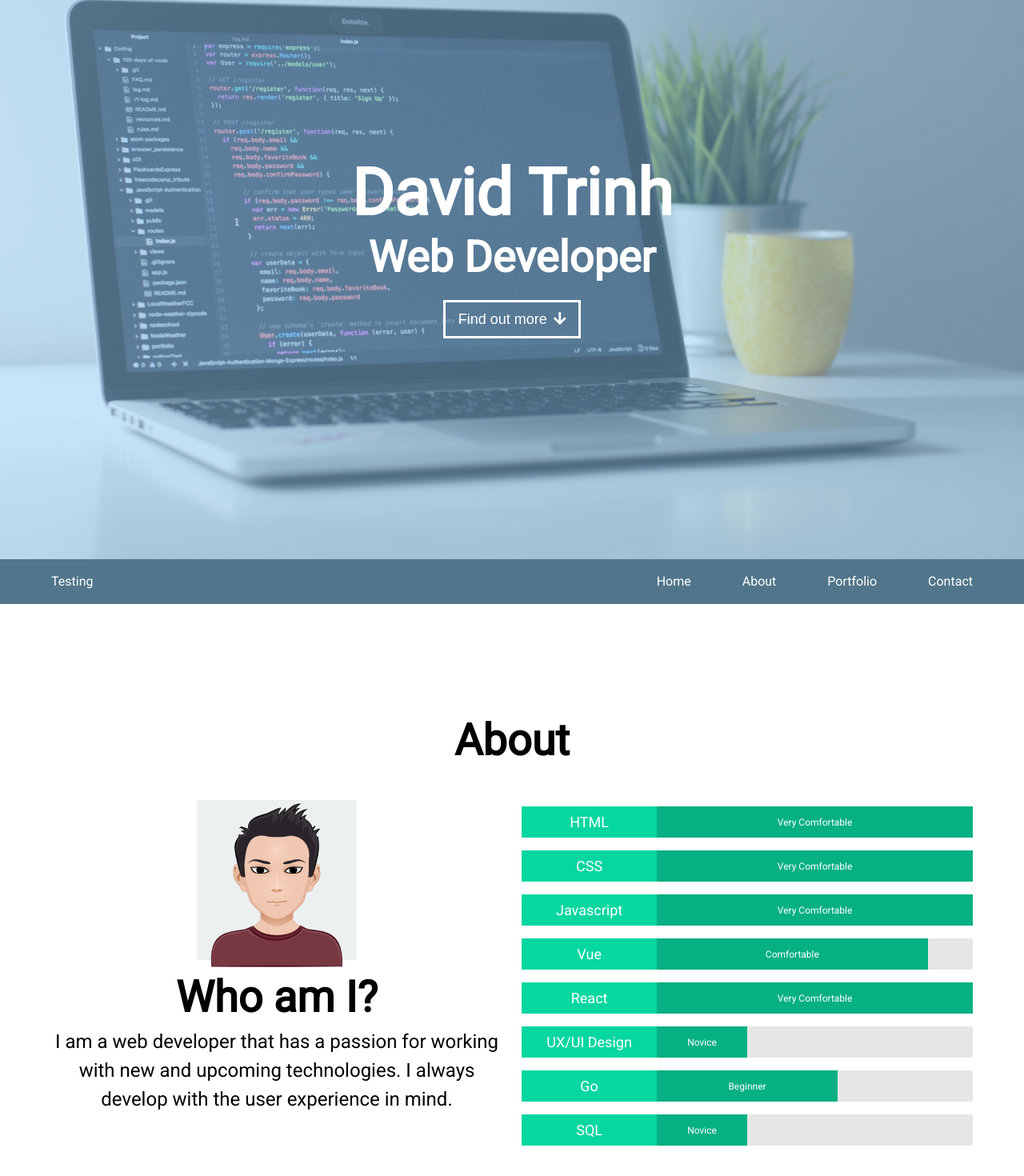
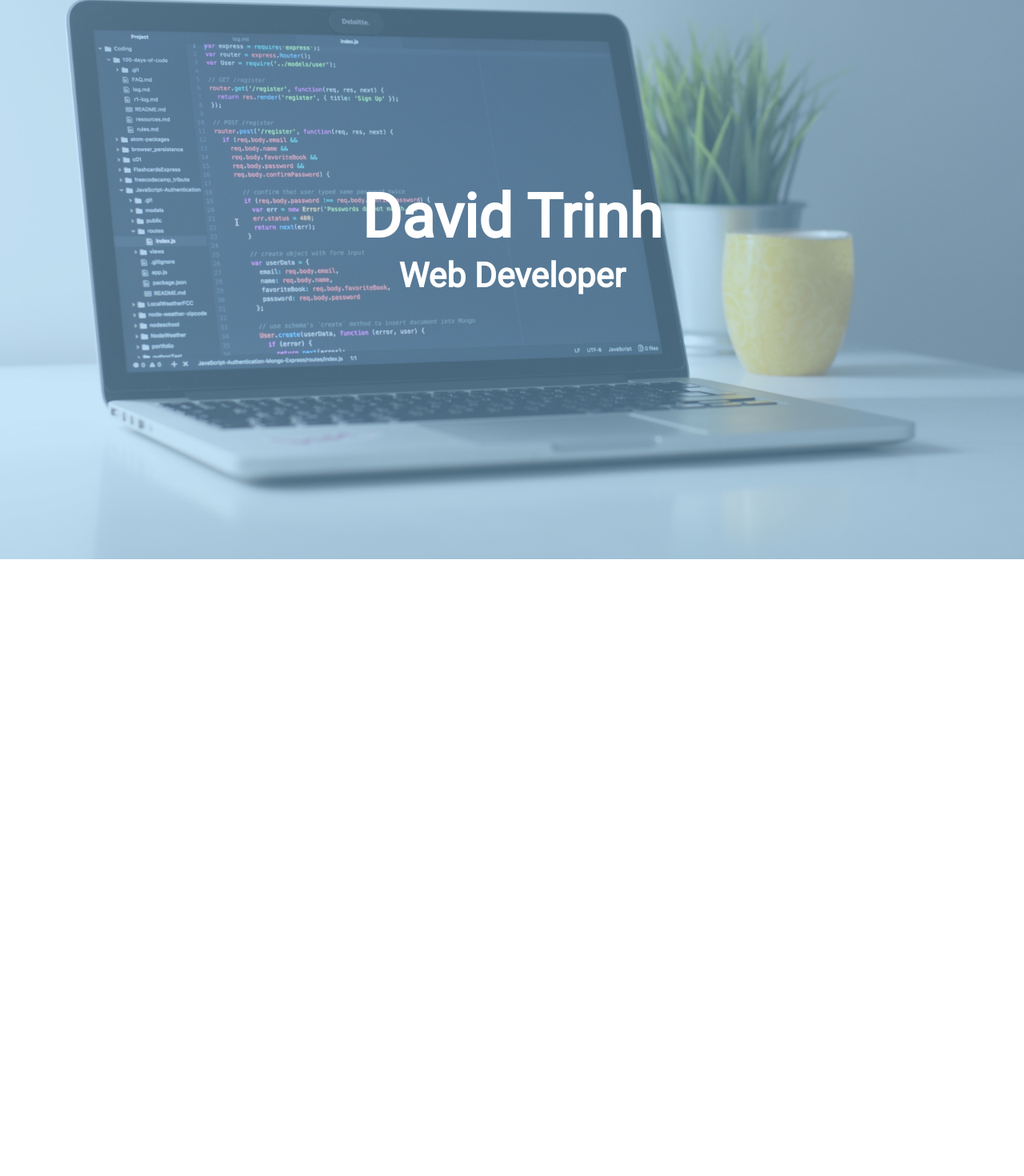
Before and after one commit to dtrinh100/personal_website, a Vue app: page / in a window 1280 px wide. Shown: the part 101-1571 px from the top of the page at 80% size. After the commit the page ends 800 px from the top, so only its background shows below. Built offline with nearby package versions, Linux system fonts and the light colour scheme.

Commit message:
Working on updating spacing and typography system

```diff
--- a/package.json
+++ b/package.json
@@ -13,7 +13,6 @@
     "@fortawesome/vue-fontawesome": "^0.1.6",
     "core-js": "^2.6.5",
     "jump.js": "^1.0.2",
-    "lodash": "^4.17.11",
     "postcss-preset-env": "^6.6.0",
     "vue": "^2.6.6"
   },
--- a/src/App.vue
+++ b/src/App.vue
@@ -1,53 +1,97 @@
 <template>
   <div id="app">
     <BaseIntro/>
-    <BaseHorizontalNavigation/>
-    <BaseAbout/>
+    <!-- <BaseHorizontalNavigation/>
+    <BaseAbout/>-->
   </div>
 </template>
 
 <script>
 import BaseIntro from "@/components/BaseIntro";
-import BaseAbout from "@/components/BaseAbout";
-import BaseHorizontalNavigation from "@/components/BaseHorizontalNavigation";
+// import BaseAbout from "@/components/BaseAbout";
+// import BaseHorizontalNavigation from "@/components/BaseHorizontalNavigation";
 
 export default {
   name: "app",
   components: {
-    BaseIntro,
-    BaseAbout,
-    BaseHorizontalNavigation
+    BaseIntro
+    // BaseAbout,
+    // BaseHorizontalNavigation
   }
 };
 </script>
 
 <style>
+/*
+* IMPORTANT: For margins, use only margin-top and margin-left to avoid the collapsing margins issue. To learn more
+* about the issue, please read this article: https://css-tricks.com/what-you-should-know-about-collapsing-margins/.
+*
+* For this application, I have chosen to keep all of my styles within components, allowing me to easily track
+* where my styles are being used.
+*
+* This App component should only hold styles that are used throughout the application. It should start with the variables
+* in the :root selector as well as setting the font size. This should be followed by generic selectors, such as the
+* h1, h2, h3, a, p tags, etc. And lastly, utility classes should be included here as well. All component classes should
+* belong in the actual Vue components.
+*/
+
 *,
 *::before,
 *::after {
   box-sizing: border-box;
 }
 
+/*
+* Global variables should be defined here.
+*/
+
 :root {
-  --spacing-baseline: 8px; /* The vertical rythem unit */
+  font-size: 62.5%;
+  --text-base-size: 1.6rem;
+
+  /* Spacing scale, based on the 8pt grid */
+  --spacing-unit: 0.8rem;
+  --space-xs: calc(var(--spacing-unit) * 0.5);
+  --space-sm: var(--spacing-unit);
+  --space-md: calc(var(--spacing-unit) * 2);
+  --space-lg: calc(var(--spacing-unit) * 3);
+  --space-xl: calc(var(--spacing-unit) * 4);
+  --space-xxl: calc(var(--spacing-unit) * 5);
+
+  /* Type scale, calculations are based off a variation of the formula found at: https://codyhouse.co/ds/docs/globals/typography */
+  --text-scale: 1.333;
+  --text-xs: calc(
+    (var(--text-base-size) / var(--text-scale)) / var(--text-scale)
+  );
+  --text-sm: calc(var(--text-xs) * var(--text-scale));
+  --text-md: calc(var(--text-sm) * var(--text-scale) * var(--text-scale));
+  --text-lg: calc(var(--text-md) * var(--text-scale));
+  --text-xl: calc(var(--text-lg) * var(--text-scale));
+  --text-xxl: calc(var(--text-xl) * var(--text-scale));
+
+  /* Theme */
   --primary-color: #8ecdf2;
   --secondary-color: #06d6a0;
-  font-size: 16px;
-  line-height: 1.5;
 
   @media (--tablet) {
-    font-size: 20px;
+    --text-base-size: 2rem;
   }
 
   @media (--desktop) {
-    font-size: 24px;
+    --text-base-size: 2.4rem;
   }
 }
+
+/*
+* Generic selectors should be defined here.
+*/
 
 body {
   font-family: "Roboto", sans-serif;
   margin: 0;
   padding: 0;
+  line-height: 1.5;
+  font-size: var(--text-base-size);
 }
 
 h1,
@@ -58,18 +102,19 @@ h5,
 h6 {
   --heading-line-height: 1.1;
   line-height: var(--heading-line-height);
+  margin: 0;
 }
 
 h1 {
-  font-size: 3.375rem;
+  font-size: var(--text-xl);
 }
 
 h2 {
-  font-size: 2.25rem;
+  font-size: var(--text-lg);
 }
 
 p {
-  margin: calc(var(--spacing-baseline) * 2) 0;
+  margin: var(--space-md) 0 0 0;
 }
 
 button:focus {
--- a/src/components/BaseAbout.vue
+++ b/src/components/BaseAbout.vue
@@ -17,7 +17,7 @@
         <h2 class="c-about-me__heading">Who am I?</h2>
         <p
           class="c-about-me__description"
-        >I am a web developer that has a passion for working with new and upcoming technologies. I always develop with the user experience in mind.</p>
+        >I am a web developer that has a passion for working with new and upcoming technologies. I also enjoy interacting with breathing humans.</p>
       </div>
       <div class="c-about-viz" :class="{'c-about__slide-right': showContent}">
         <BaseSkillChart :showContent="showContent"/>
@@ -92,40 +92,32 @@ export default {
 }
 
 .c-about {
-  min-height: 100vh;
-  padding: calc(var(--spacing-baseline) * 2) calc(var(--spacing-baseline) * 3);
-  @media (--tablet) {
-    padding: calc(var(--spacing-baseline) * 12)
-      calc(var(--spacing-baseline) * 8) calc(var(--spacing-baseline) * 2)
-      calc(var(--spacing-baseline) * 8);
-  }
+  display: grid;
+  grid-template-columns: [left-gutter] 16px [body] 12fr [right-gutter] 16px;
+  grid-template-rows: [header] auto [content] 1fr;
+  padding-bottom: 32px;
 }
 
 .c-about__heading {
   text-align: center;
   font-size: 2.25rem;
-  grid-area: heading;
   opacity: 0;
+  display: block;
+  grid-column: body / right-gutter;
+  grid-row: header;
+  margin-top: 32px;
 }
 
 .c-about__content {
+  grid-column: body / right-gutter; /* The content itself is part of the container grid */
+  grid-row: content;
   display: grid;
-  grid-column-gap: 48px;
-  grid-template-areas:
-    "aboutme"
-    "viz";
-  grid-row-gap: 24px;
+  grid-template-columns: repeat(auto-fit, minmax(290px, 1fr));
+  grid-gap: 24px;
   overflow-x: hidden;
-
-  @media (--tablet) {
-    grid-template-columns: repeat(2, 1fr);
-    grid-column-gap: 24px;
-    grid-template-areas: "aboutme viz";
-  }
 }
 
 .c-about-me {
-  grid-area: aboutme;
   opacity: 0;
 }
 
@@ -143,10 +135,10 @@ export default {
 .c-about-me__description {
   margin: 0;
   text-align: center;
+  overflow: visible;
 }
 
 .c-about-viz {
-  grid-area: viz;
   opacity: 0;
 }
 </style>
--- a/src/components/BaseIntro.vue
+++ b/src/components/BaseIntro.vue
@@ -5,10 +5,6 @@
       <div class="c-intro__typewriter">
         <h2 class="c-intro__subheading">Web Developer</h2>
       </div>
-      <button type="button" class="c-button c-button--outline" @click="handleClick">
-        <span class="c-button__text">Find out more</span>
-        <font-awesome-icon size="lg" class="c-button__icon" icon="arrow-down"/>
-      </button>
     </div>
   </section>
 </template>
@@ -34,7 +30,7 @@ export default {
     width: 0;
   }
   to {
-    width: 15.8rem;
+    width: 100%;
   }
 }
 
@@ -44,7 +40,9 @@ export default {
   height: 100vh;
   display: grid;
   align-content: center;
-  grid-template-columns: [left-gutter] 16px [body] 12fr [right-gutter] 16px;
+  grid-template-columns: [left-gutter] var(--space-md) [body] 12fr [right-gutter] var(
+      --space-md
+    );
 
   @media (--tablet) {
     background: url(../assets/bg-tablet.jpg) no-repeat center center;
@@ -62,22 +60,22 @@ export default {
   grid-column: body / right-gutter;
   text-align: center;
 }
+
 .c-intro__heading {
-  line-height: 0;
+  font-size: var(--text-xxl);
 }
 
 .c-intro__typewriter {
   overflow: hidden; /* Ensures the content is not revealed until the animation */
-  animation: typing 2s steps(25, end);
+  animation: typing 5s steps(60, end);
   grid-column: body / right-gutter;
   text-align: center;
-  margin: -32px auto 8px auto;
+  margin: var(--space-sm) auto 0 auto;
 }
 
 .c-intro__subheading {
   color: white;
   white-space: nowrap; /* Keeps the content on a single line */
-  line-height: 0;
 }
 
 .c-button {
@@ -87,10 +85,6 @@ export default {
   padding: 0 16px;
   transition: all 0.3s linear;
   max-width: max-content;
-
-  @media (--desktop) {
-    height: 2rem;
-  }
 }
 
 .c-button--outline {
@@ -111,7 +105,7 @@ export default {
 
 .c-button__icon {
   color: white;
-  margin-left: calc(var(--spacing-baseline) * 1);
+  margin-left: var(--space-sm);
   vertical-align: -0.1rem;
 }
 </style>
--- a/src/components/BaseSkillChart.vue
+++ b/src/components/BaseSkillChart.vue
@@ -41,6 +41,10 @@ export default {
 </script>
 
 <style scoped>
+.c-skill-chart {
+  max-width: 600px;
+}
+
 .c-chart {
   list-style: none;
   font-size: 0.75rem;
--- a/src/main.js
+++ b/src/main.js
@@ -2,7 +2,7 @@ import Vue from "vue";
 import App from "./App.vue";
 
 import { library } from "@fortawesome/fontawesome-svg-core";
-import { faUserSecret, faArrowDown } from "@fortawesome/free-solid-svg-icons";
+import { faArrowDown } from "@fortawesome/free-solid-svg-icons";
 import { FontAwesomeIcon } from "@fortawesome/vue-fontawesome";
 
 library.add(faArrowDown);
```
Also changed, not shown: src/components/LayoutDefault.vue (deleted, +0 -21 lines), 1 other file (tests, documents, lock files or other folders).
